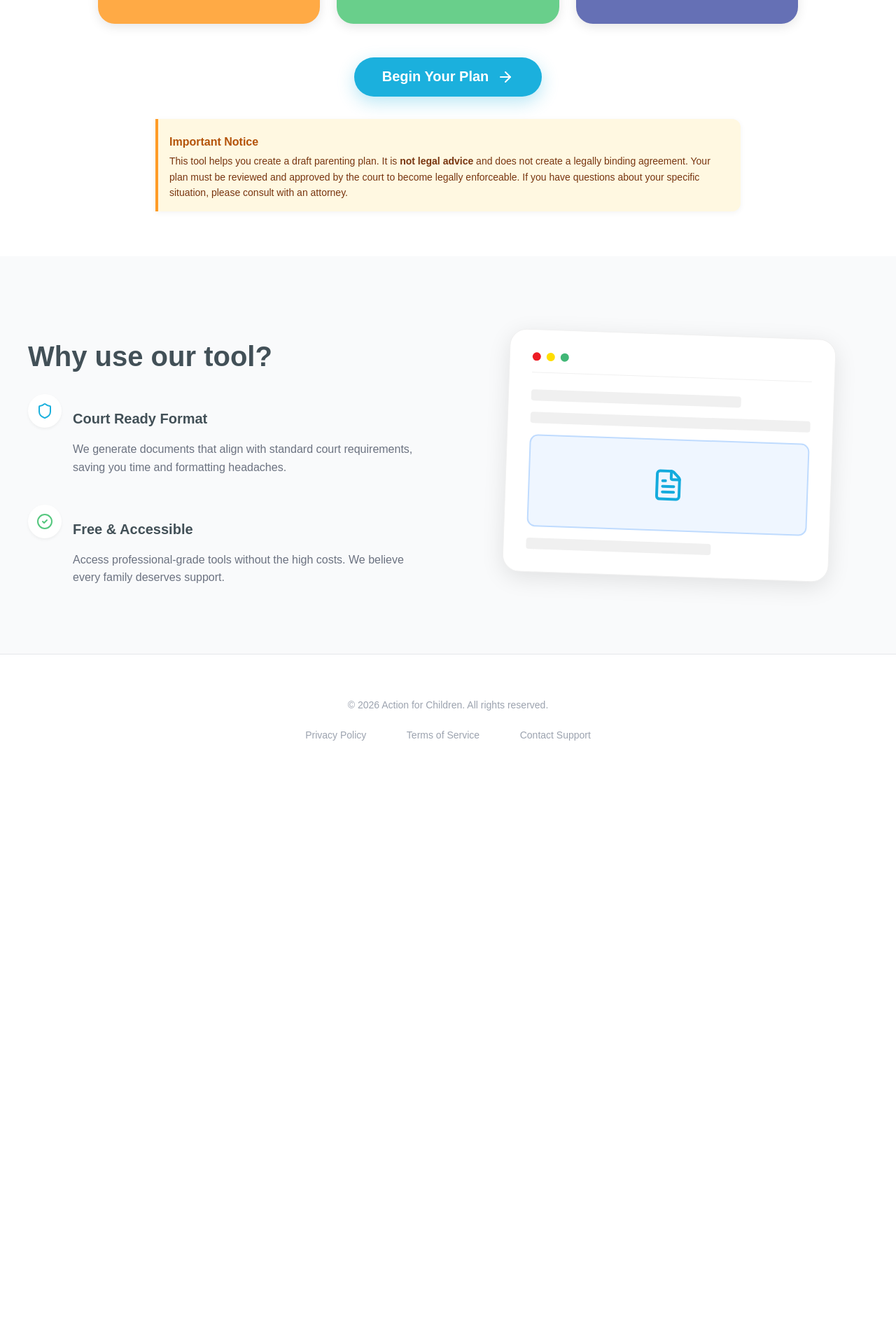
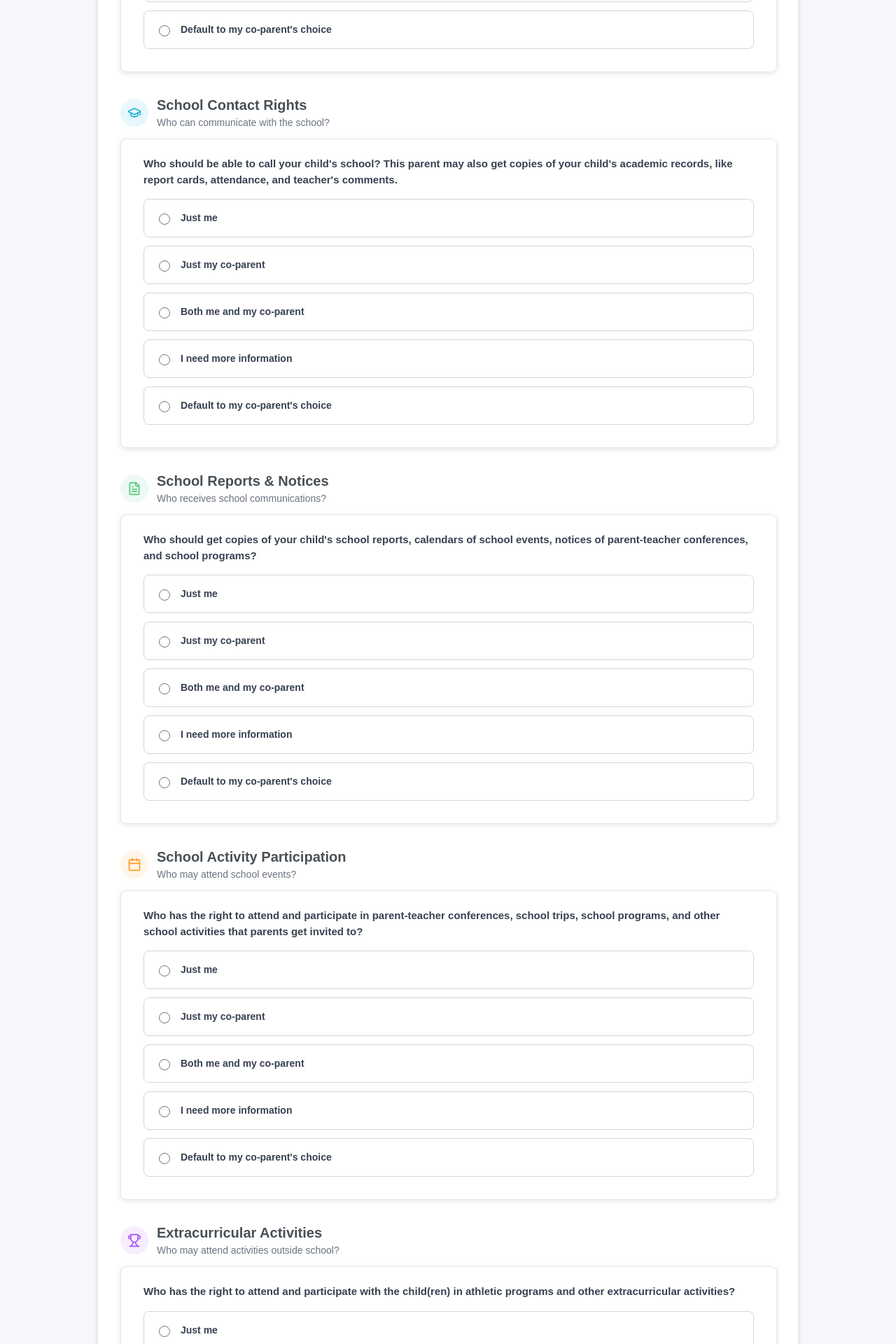
Before and after one commit to BHansen29/parenting_project, a React app in the folder frontend/: page /informationsharing in a window 1280 px wide. Before the commit this address led to /. Shown: the part 740-2660 px from the top of the page at 70% size. Before the commit the page ends 1855 px from the top, so only its background shows below. Built offline with nearby package versions, Linux system fonts and the light colour scheme; the HTML template or start-up script is replaced by a standard one.

Commit message:
Created InformationSharing page. Does not appear in progressbar yet, but you can navigate to it.

```diff
--- a/frontend/src/App.jsx
+++ b/frontend/src/App.jsx
@@ -5,6 +5,7 @@ import SignUp from './pages/auth/SignUp';
 import HouseholdInfo from './pages/HouseholdInfo';
 import CustodySchedule from './pages/CustodySchedule';
 import Transportation from './pages/Transportation';
+import InformationSharing from './pages/InformationSharing';
 import Review from './pages/Review';
 import './App.css';
 
@@ -24,6 +25,7 @@ function App() {
         <Route path="/household-info" element={<HouseholdInfo />} />
         <Route path="/custody-schedule" element={<CustodySchedule />} />
         <Route path="/transportation" element={<Transportation />} />
+        <Route path="/informationsharing" element={<InformationSharing />} />
         <Route path="/review" element={<Review />} />
 
         {/* Catch all - redirect unknown routes to home */}
--- a/frontend/src/context/FormContext.jsx
+++ b/frontend/src/context/FormContext.jsx
@@ -17,6 +17,7 @@ const initialState = {
   communication: { errors: {} },
   education: { errors: {} },
   transportation: { errors: {} },
+  informationSharing: { errors: {} },
 };
 
 function formReducer(state, action) {
--- /dev/null
+++ b/frontend/src/pages/InformationSharing.jsx
@@ -0,0 +1,240 @@
+import { useNavigate } from 'react-router-dom';
+import Header from '../components/common/Header';
+import Footer from '../components/common/Footer';
+import { Card, CardHeader, CardTitle, CardDescription, CardContent } from '../components/common/card';
+import { useForm } from '../hooks/useForm';
+import './Page.css';
+
+// SVG icons matching the mockup inspect code exactly
+const HeartIcon = () => (
+  <svg xmlns="http://www.w3.org/2000/svg" width="20" height="20" viewBox="0 0 24 24"
+    fill="none" stroke="currentColor" strokeWidth="2" strokeLinecap="round" strokeLinejoin="round">
+    <path d="M19 14c1.49-1.46 3-3.21 3-5.5A5.5 5.5 0 0 0 16.5 3c-1.76 0-3 .5-4.5 2-1.5-1.5-2.74-2-4.5-2A5.5 5.5 0 0 0 2 8.5c0 2.3 1.5 4.05 3 5.5l7 7Z" />
+  </svg>
+);
+
+const GraduationCapIcon = () => (
+  <svg xmlns="http://www.w3.org/2000/svg" width="20" height="20" viewBox="0 0 24 24"
+    fill="none" stroke="currentColor" strokeWidth="2" strokeLinecap="round" strokeLinejoin="round">
+    <path d="M21.42 10.922a1 1 0 0 0-.019-1.838L12.83 5.18a2 2 0 0 0-1.66 0L2.6 9.08a1 1 0 0 0 0 1.832l8.57 3.908a2 2 0 0 0 1.66 0z" />
+    <path d="M22 10v6" />
+    <path d="M6 12.5V16a6 3 0 0 0 12 0v-3.5" />
+  </svg>
+);
+
+// Trophy icon for Extracurricular Activities
+const TrophyIcon = () => (
+  <svg xmlns="http://www.w3.org/2000/svg" width="20" height="20" viewBox="0 0 24 24"
+    fill="none" stroke="currentColor" strokeWidth="2" strokeLinecap="round" strokeLinejoin="round">
+    <path d="M6 9H4.5a2.5 2.5 0 0 1 0-5H6" />
+    <path d="M18 9h1.5a2.5 2.5 0 0 0 0-5H18" />
+    <path d="M4 22h16" />
+    <path d="M10 14.66V17c0 .55-.47.98-.97 1.21C7.85 18.75 7 20.24 7 22" />
+    <path d="M14 14.66V17c0 .55.47.98.97 1.21C16.15 18.75 17 20.24 17 22" />
+    <path d="M18 2H6v7a6 6 0 0 0 12 0V2z" />
+  </svg>
+);
+
+// Calendar icon for School Activity Participation
+const CalendarIcon = () => (
+  <svg xmlns="http://www.w3.org/2000/svg" width="20" height="20" viewBox="0 0 24 24"
+    fill="none" stroke="currentColor" strokeWidth="2" strokeLinecap="round" strokeLinejoin="round">
+    <path d="M8 2v4" />
+    <path d="M16 2v4" />
+    <rect width="18" height="18" x="3" y="4" rx="2" />
+    <path d="M3 10h18" />
+  </svg>
+);
+
+// File text icon for School Reports & Notices
+const FileTextIcon = () => (
+  <svg xmlns="http://www.w3.org/2000/svg" width="20" height="20" viewBox="0 0 24 24"
+    fill="none" stroke="currentColor" strokeWidth="2" strokeLinecap="round" strokeLinejoin="round">
+    <path d="M15 2H6a2 2 0 0 0-2 2v16a2 2 0 0 0 2 2h12a2 2 0 0 0 2-2V7Z" />
+    <path d="M14 2v4a2 2 0 0 0 2 2h4" />
+    <path d="M10 9H8" />
+    <path d="M16 13H8" />
+    <path d="M16 17H8" />
+  </svg>
+);
+
+const INFO_SECTIONS = [
+  {
+    key: 'medicalRecords',
+    title: 'Medical Information Access',
+    description: 'Who can access doctor visits and medical information?',
+    icon: <HeartIcon />,
+    iconColor: '#ec0c24',
+    question:
+      "Who should get copies of any doctor's visits that your children may have? This parent can also contact the doctor and ask questions.",
+  },
+  {
+    key: 'schoolContact',
+    title: 'School Contact Rights',
+    description: 'Who can communicate with the school?',
+    icon: <GraduationCapIcon />,
+    iconColor: '#1bb0dd',
+    question:
+      "Who should be able to call your child's school? This parent may also get copies of your child's academic records, like report cards, attendance, and teacher's comments.",
+  },
+  {
+    key: 'schoolReports',
+    title: 'School Reports & Notices',
+    description: 'Who receives school communications?',
+    icon: <FileTextIcon />,
+    iconColor: '#55c77e',
+    question:
+      "Who should get copies of your child's school reports, calendars of school events, notices of parent-teacher conferences, and school programs?",
+  },
+  {
+    key: 'schoolActivities',
+    title: 'School Activity Participation',
+    description: 'Who may attend school events?',
+    icon: <CalendarIcon />,
+    iconColor: '#ff9c27',
+    question:
+      'Who has the right to attend and participate in parent-teacher conferences, school trips, school programs, and other school activities that parents get invited to?',
+  },
+  {
+    key: 'extracurricularActivities',
+    title: 'Extracurricular Activities',
+    description: 'Who may attend activities outside school?',
+    icon: <TrophyIcon />,
+    iconColor: '#a855f7',
+    question:
+      'Who has the right to attend and participate with the child(ren) in athletic programs and other extracurricular activities?',
+  },
+];
+
+const RADIO_OPTIONS = [
+  { value: 'parent1', label: 'Just me' },
+  { value: 'parent2', label: 'Just my co-parent' },
+  { value: 'both', label: 'Both me and my co-parent' },
+  { value: 'needInfo', label: 'I need more information' },
+  { value: 'defer', label: "Default to my co-parent's choice" },
+];
+
+export default function InformationSharing() {
+  const navigate = useNavigate();
+  const { state, dispatch } = useForm();
+
+  const formData = state.informationSharing ?? {};
+  const errors = state.informationSharing?.errors ?? {};
+
+  const handleChange = (field) => (value) => {
+    dispatch({
+      type: 'UPDATE_SECTION',
+      section: 'informationSharing',
+      payload: { [field]: value },
+    });
+    if (errors[field]) {
+      dispatch({
+        type: 'UPDATE_SECTION',
+        section: 'informationSharing',
+        payload: { errors: { ...errors, [field]: '' } },
+      });
+    }
+  };
+
+  const validateForm = () => {
+    const newErrors = {};
+    INFO_SECTIONS.forEach(({ key }) => {
+      if (!formData[key]) {
+        newErrors[key] = 'Please select an option.';
+      }
+    });
+    dispatch({
+      type: 'UPDATE_SECTION',
+      section: 'informationSharing',
+      payload: { errors: newErrors },
+    });
+    return Object.keys(newErrors).length === 0;
+  };
+
+  const handleNext = () => {
+    if (validateForm()) {
+      navigate('/review');
+    }
+  };
+
+  const handleBack = () => {
+    dispatch({
+      type: 'UPDATE_SECTION',
+      section: 'informationSharing',
+      payload: { errors: {} },
+    });
+    navigate('/transportation');
+  };
+
+  return (
+    <div className="page-container">
+      <Header />
+
+      <div className="page-content">
+        <Card>
+          <CardHeader>
+            <CardTitle>Information Sharing</CardTitle>
+            <CardDescription>
+              Determine who has access to medical, school, and activity information.
+            </CardDescription>
+          </CardHeader>
+
+          <CardContent>
+            {INFO_SECTIONS.map(({ key, title, description, icon, iconColor, question }) => (
+              <div key={key} className="info-section">
+
+                {/* Section header */}
+                <div className="info-section__header">
+                  <div
+                    className="info-section__icon"
+                    style={{ color: iconColor, backgroundColor: `${iconColor}1a` }}
+                  >
+                    {icon}
+                  </div>
+                  <div>
+                    <p className="info-section__title">{title}</p>
+                    <p className="info-section__description">{description}</p>
+                  </div>
+                </div>
+
+                {/* Questions */}
+                <Card>
+                  <CardContent>
+                    <p className="parent-label">{question}</p>
+
+                    <div className="radio-group">
+                      {RADIO_OPTIONS.map(({ value, label }) => (
+                        <label key={value} className="radio-option">
+                          <input
+                            type="radio"
+                            name={key}
+                            value={value}
+                            checked={formData[key] === value}
+                            onChange={(e) => handleChange(key)(e.target.value)}
+                          />
+                          <span>{label}</span>
+                        </label>
+                      ))}
+                    </div>
+
+                    {errors[key] && (
+                      <p className="text-input__error-message">{errors[key]}</p>
+                    )}
+                  </CardContent>
+                </Card>
+
+              </div>
+            ))}
+          </CardContent>
+        </Card>
+      </div>
+
+      <Footer
+        showBackButton={true}
+        showNextButton={true}
+        onNext={handleNext}
+        onBack={handleBack}
+      />
+    </div>
+  );
+}
--- a/frontend/src/pages/Page.css
+++ b/frontend/src/pages/Page.css
@@ -216,3 +216,57 @@
     gap: 0;
   }
 }
+
+/* ── InformationSharing section headers ─────────────────────────────── */
+.info-section {
+  margin-bottom: 2rem;
+}
+
+.info-section__header {
+  display: flex;
+  align-items: center;
+  gap: 0.75rem;
+  margin-bottom: 0.75rem;
+}
+
+.info-section__icon {
+  width: 40px;
+  height: 40px;
+  border-radius: 50%;
+  display: flex;
+  align-items: center;
+  justify-content: center;
+  flex-shrink: 0;
+}
+
+.info-section__title {
+  font-size: 1.25rem;
+  font-weight: 700;
+  margin: 0;
+}
+
+.info-section__description {
+  font-size: 0.875rem;
+  color: #6b7280;
+  margin: 0;
+}
+
+/* Dark mode overrides for info-section */
+@media (prefers-color-scheme: dark) {
+  .info-section__description {
+    color: #9ca3af;
+  }
+}
+
+/* ── Question text and answer labels ────────────────────────────────── */
+.parent-label {
+  font-size: 0.9375rem;
+  font-weight: 700;
+  color: #374151;
+  margin: 1.5rem 0 1rem 0;
+  line-height: 1.5;
+}
+
+.radio-option span {
+  font-weight: 700;
+}
--- a/frontend/src/pages/Transportation.jsx
+++ b/frontend/src/pages/Transportation.jsx
@@ -60,7 +60,7 @@ export default function Transportation() {
 
   const handleNext = () => {
     if (validateForm()) {
-      navigate('/review');
+      navigate('/informationsharing');
     } else {
       setSubmitAttempted(true);
     }
```
